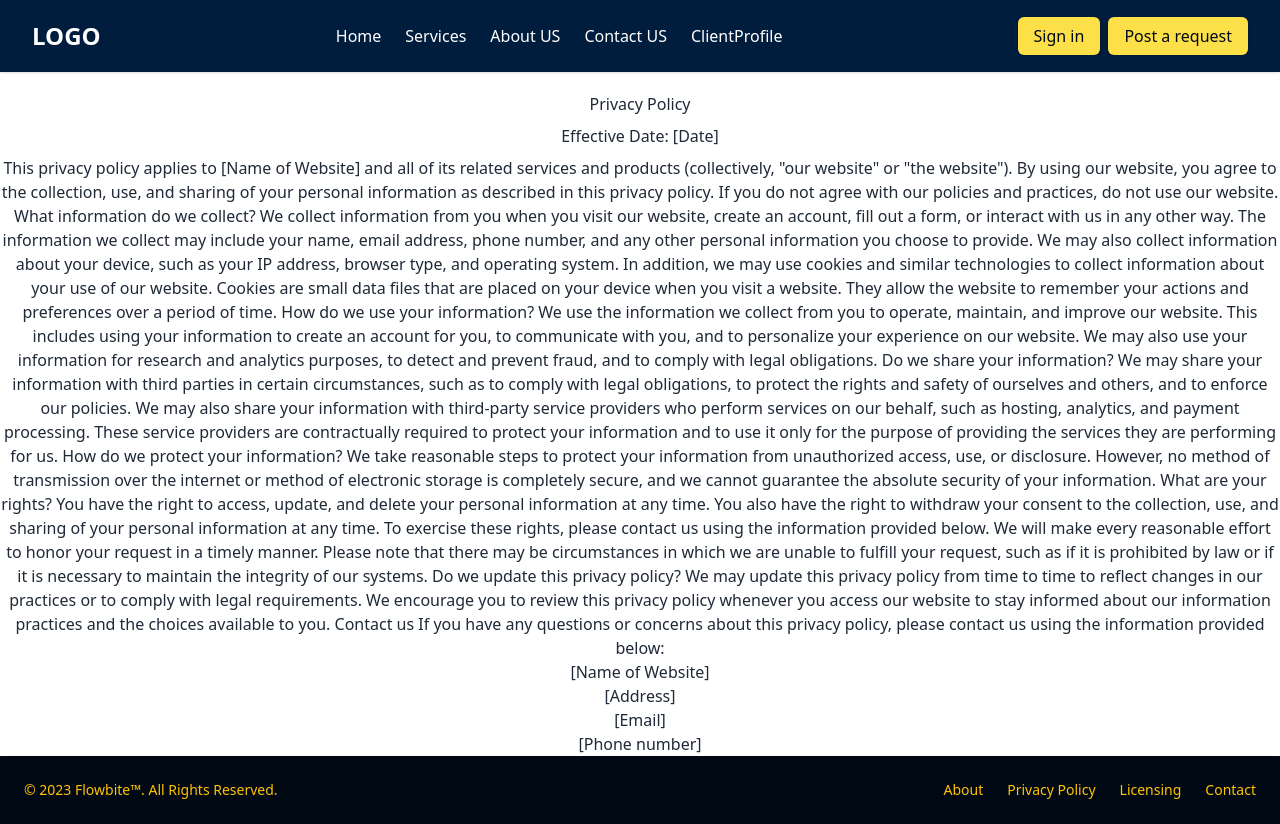
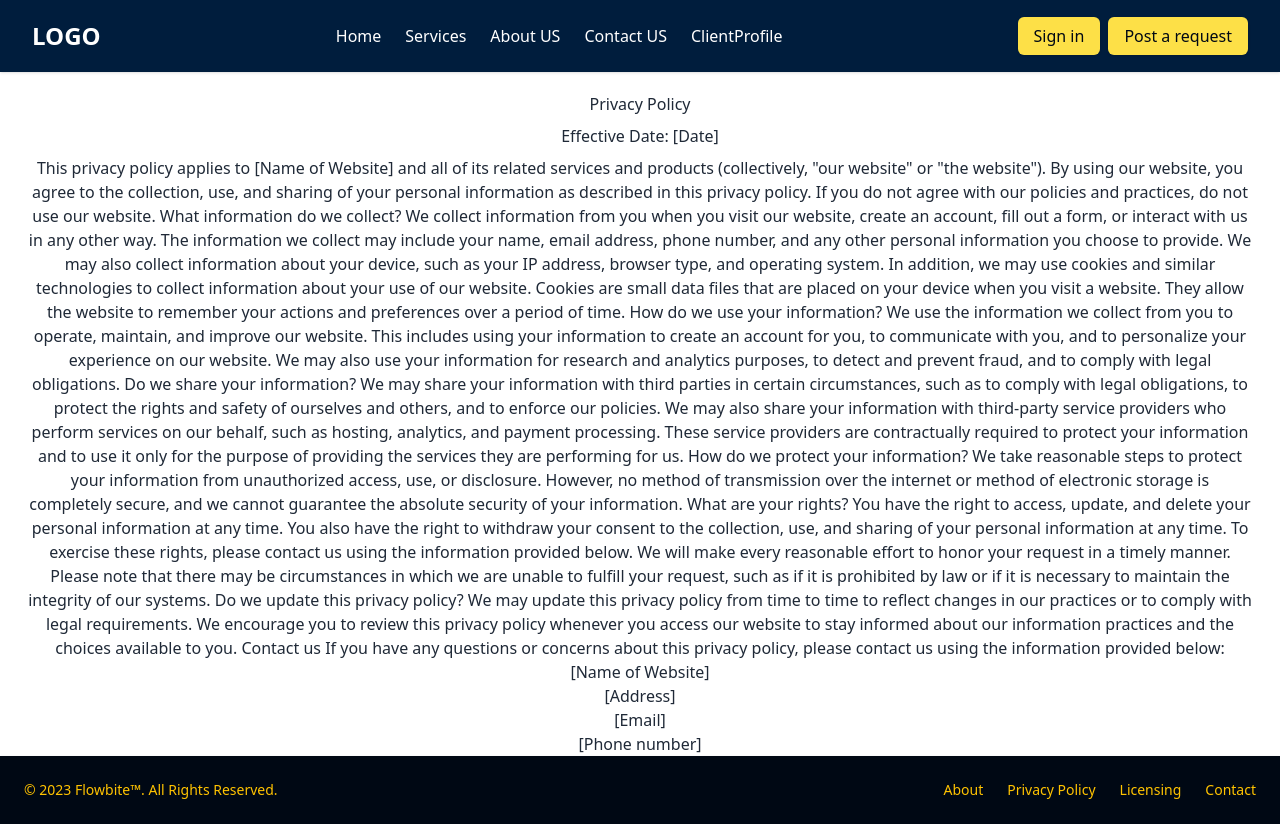
Before and after one commit to Quantumminded/front-end, a React (Create React App) app: page /Privacy in a window 1280 px wide. Built offline with nearby package versions, Linux system fonts and the light colour scheme.

Commit message:
centering the text and adding margin to privacy.js

```diff
--- a/src/Privacy.js
+++ b/src/Privacy.js
@@ -6,7 +6,7 @@
       <div>
         <h2 className="text-center mt-5">Privacy Policy</h2>
         <h3 className="text-center mt-2">Effective Date: [Date]</h3>
-        <p className="mt-2 text-center">
+        <p className="mt-2 ml-7 mr-7 text-center">
             This privacy policy applies to [Name of Website]
             and all of its related services and products (collectively, "our
             website" or "the website"). By using our website, you agree to the
```
